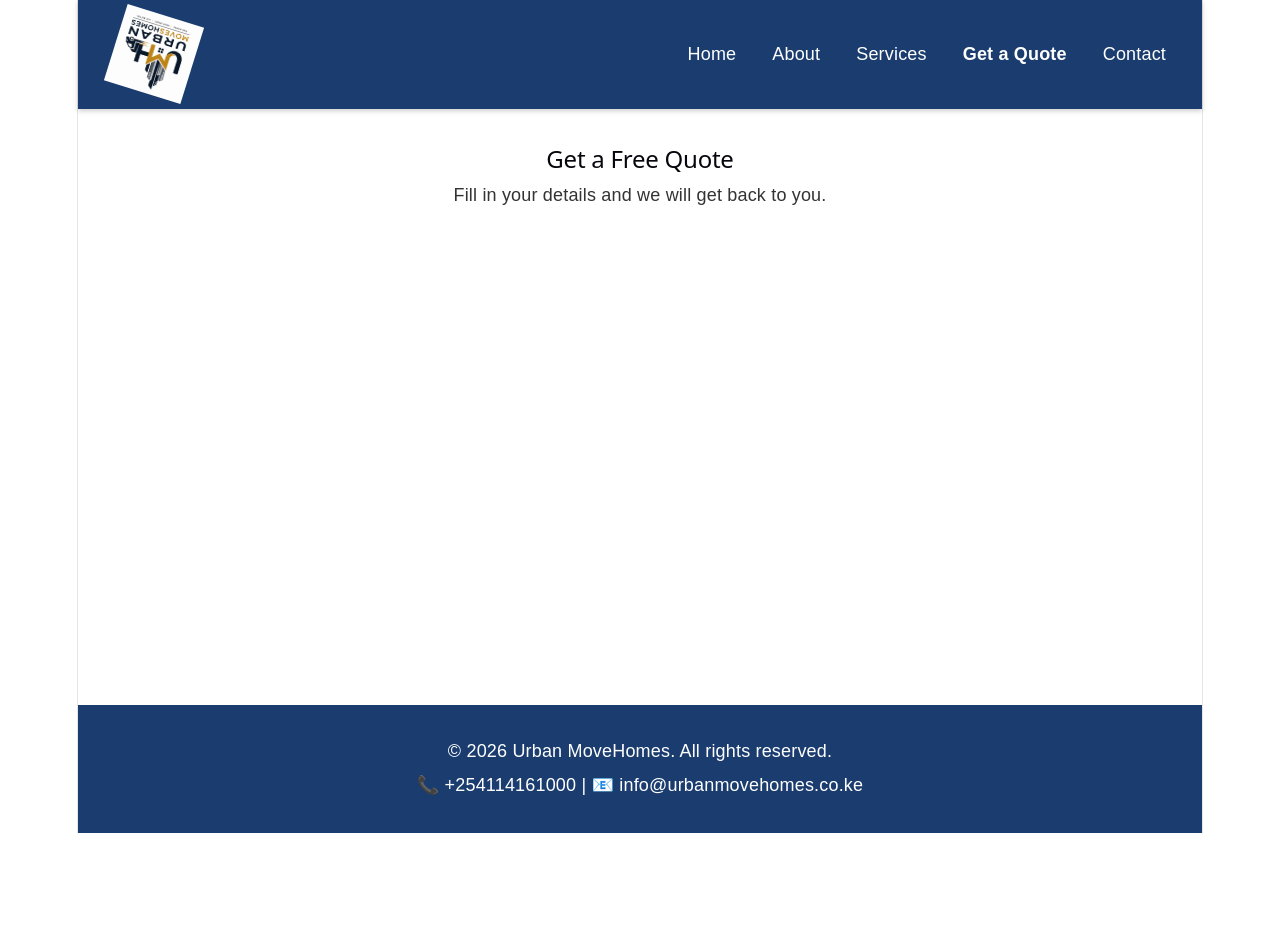
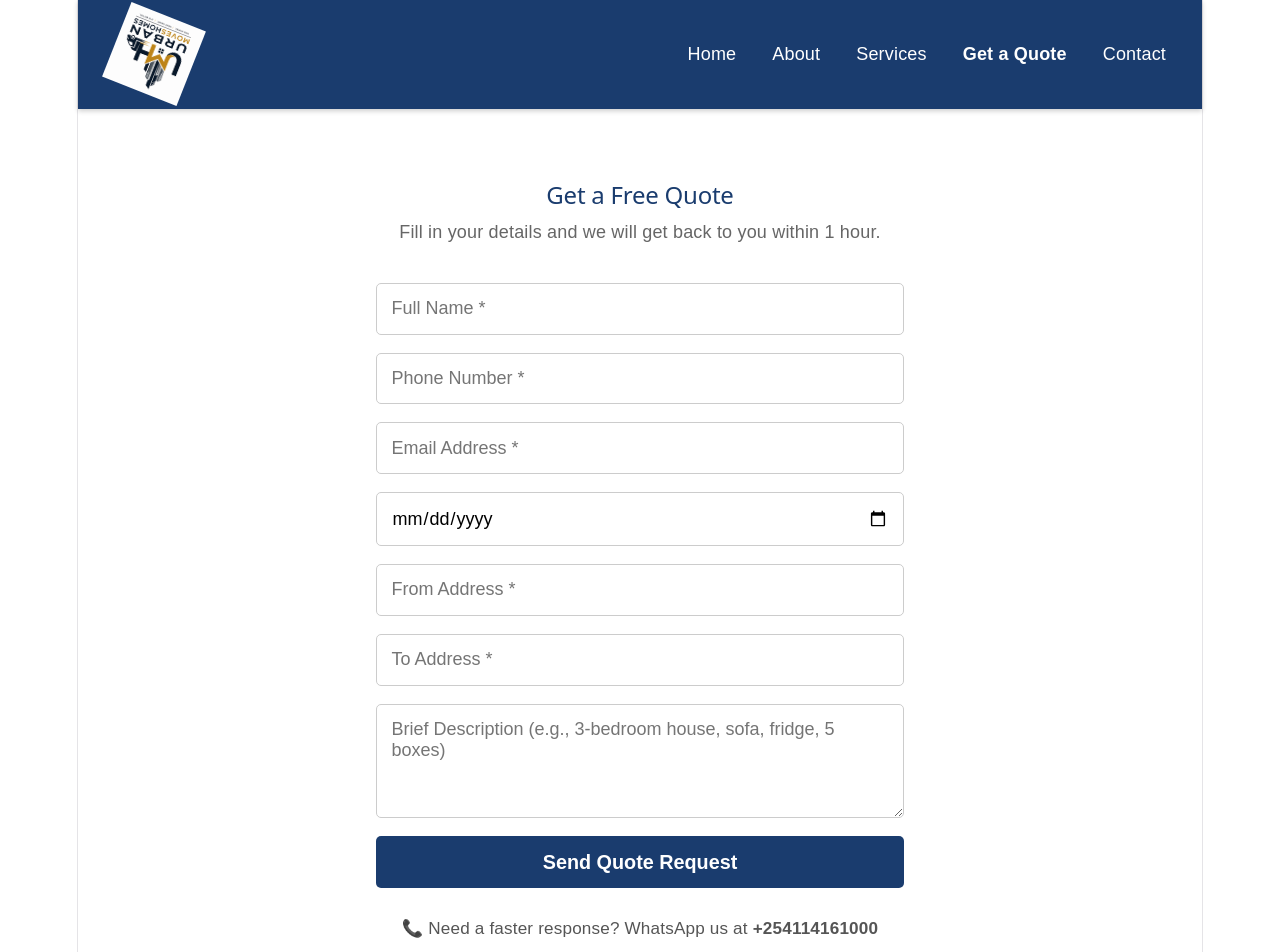
Before and after one commit to ArapCheruiyot/UrbanMovesHomes, a React (Vite) app: page /quote in a window 1280 px wide. Shown: the top 952 px of the page. Before the commit the page ends 833 px from the top, so only its background shows below. Built offline with nearby package versions, Linux system fonts and the light colour scheme.

Commit message:
Add files via upload

```diff
--- /dev/null
+++ b/src/css/quote.css
@@ -0,0 +1,75 @@
+/* ========================================
+   QUOTE PAGE STYLES
+   ======================================== */
+
+.quote-page {
+    max-width: 600px;
+    margin: 2rem auto;
+    padding: 0 2rem;
+}
+
+.quote-page h2 {
+    text-align: center;
+    color: #1a3c6e;
+    margin-bottom: 0.5rem;
+}
+
+.quote-subtitle {
+    text-align: center;
+    color: #666;
+    margin-bottom: 2rem;
+}
+
+.quote-page form {
+    display: flex;
+    flex-direction: column;
+    gap: 1rem;
+}
+
+.quote-page input,
+.quote-page textarea {
+    padding: 0.8rem;
+    border: 1px solid #ccc;
+    border-radius: 5px;
+    font-size: 1rem;
+    font-family: inherit;
+}
+
+.quote-page input:focus,
+.quote-page textarea:focus {
+    border-color: #1a3c6e;
+    outline: none;
+    box-shadow: 0 0 5px rgba(26, 60, 110, 0.3);
+}
+
+.quote-page button {
+    padding: 0.8rem;
+    background-color: #1a3c6e;
+    color: #fff;
+    border: none;
+    border-radius: 5px;
+    cursor: pointer;
+    font-size: 1.1rem;
+    font-weight: bold;
+    transition: background-color 0.3s;
+}
+
+.quote-page button:hover {
+    background-color: #2a5c9e;
+}
+
+.success-message {
+    background-color: #d4edda;
+    color: #155724;
+    padding: 1rem;
+    border-radius: 5px;
+    margin-bottom: 1rem;
+    text-align: center;
+}
+
+.quote-footer {
+    text-align: center;
+    margin-top: 1.5rem;
+    color: #555;
+    font-size: 0.95rem;
+}
--- a/src/pages/Home.jsx
+++ b/src/pages/Home.jsx
@@ -16,7 +16,7 @@ const Home = () => {
                         <Link to="/quote" className="btn btn-primary">
                             Get Free Quote
                         </Link>
-                        <a href="https://wa.me/254712345678" className="btn btn-whatsapp" target="_blank" rel="noopener noreferrer">
+                        <a href="https://wa.me/+254114161000" className="btn btn-whatsapp" target="_blank" rel="noopener noreferrer">
                             💬 WhatsApp
                         </a>
                     </div>
--- a/src/pages/Quote.jsx
+++ b/src/pages/Quote.jsx
@@ -1,10 +1,121 @@
-import React from 'react';
+import React, { useState } from 'react';
+import '../css/quote.css';
 
 const Quote = () => {
+    const [formData, setFormData] = useState({
+        name: '',
+        phone: '',
+        email: '',
+        moving_date: '',
+        from_address: '',
+        to_address: '',
+        description: ''
+    });
+    const [submitted, setSubmitted] = useState(false);
+
+    const handleChange = (e) => {
+        setFormData({ ...formData, [e.target.name]: e.target.value });
+    };
+
+    const handleSubmit = (e) => {
+        e.preventDefault();
+        // For now, just log the data (we will connect to Formspree later)
+        console.log('Quote request:', formData);
+        setSubmitted(true);
+        setFormData({
+            name: '',
+            phone: '',
+            email: '',
+            moving_date: '',
+            from_address: '',
+            to_address: '',
+            description: ''
+        });
+        setTimeout(() => setSubmitted(false), 5000);
+    };
+
     return (
-        <section className="page">
+        <section className="quote-page">
             <h2>Get a Free Quote</h2>
-            <p>Fill in your details and we will get back to you.</p>
+            <p className="quote-subtitle">
+                Fill in your details and we will get back to you within 1 hour.
+            </p>
+
+            {submitted && (
+                <div className="success-message">
+                    ✅ Thank you! We will contact you within 24 hours.
+                </div>
+            )}
+
+            <form onSubmit={handleSubmit}>
+                <input
+                    type="text"
+                    name="name"
+                    placeholder="Full Name *"
+                    value={formData.name}
+                    onChange={handleChange}
+                    required
+                />
+
+                <input
+                    type="tel"
+                    name="phone"
+                    placeholder="Phone Number *"
+                    value={formData.phone}
+                    onChange={handleChange}
+                    required
+                />
+
+                <input
+                    type="email"
+                    name="email"
+                    placeholder="Email Address *"
+                    value={formData.email}
+                    onChange={handleChange}
+                    required
+                />
+
+                <input
+                    type="date"
+                    name="moving_date"
+                    value={formData.moving_date}
+                    onChange={handleChange}
+                    required
+                />
+
+                <input
+                    type="text"
+                    name="from_address"
+                    placeholder="From Address *"
+                    value={formData.from_address}
+                    onChange={handleChange}
+                    required
+                />
+
+                <input
+                    type="text"
+                    name="to_address"
+                    placeholder="To Address *"
+                    value={formData.to_address}
+                    onChange={handleChange}
+                    required
+                />
+
+                <textarea
+                    name="description"
+                    rows="4"
+                    placeholder="Brief Description (e.g., 3-bedroom house, sofa, fridge, 5 boxes)"
+                    value={formData.description}
+                    onChange={handleChange}
+                    required
+                />
+
+                <button type="submit">Send Quote Request</button>
+            </form>
+
+            <p className="quote-footer">
+                📞 Need a faster response? WhatsApp us at <strong>+254114161000</strong>
+            </p>
         </section>
     );
 };
```
Also changed, not shown: src/firebase.js (added, +19 -0 lines), src/css/logo.css (line endings or trailing spaces).
